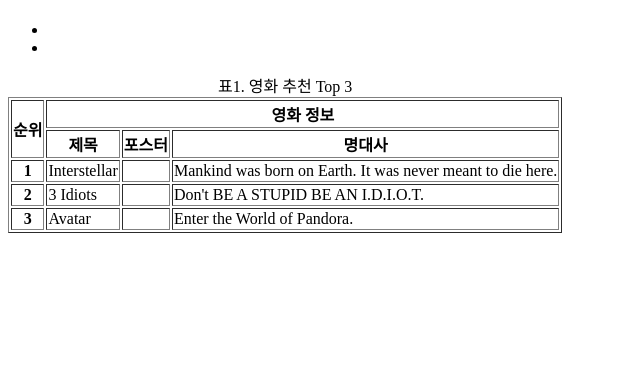
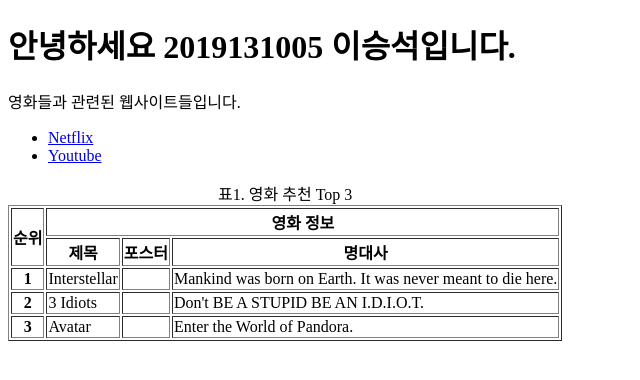
Before and after one commit to 2019131005/HomeworkRepository, a plain HTML site: page LAB1/index.html in a window 1280 px wide. Shown: the whole page, without its empty margins (0-640 px from the left). Drawn offline with Linux system fonts and the light colour scheme.

Commit message:
Added Title and hyperlinks

```diff
--- a/LAB1/index.html
+++ b/LAB1/index.html
@@ -5,10 +5,11 @@
         <title>Movie Recommendation</title>
     </head>
     <body>
-        <h1></h1>
+        <h1>안녕하세요 2019131005 이승석입니다.</h1>
+        <p>영화들과 관련된 웹사이트들입니다.</p>
         <ul>
-            <li><a href = ""></a></li>
-            <li><a href = ""></a></li>
+            <li><a href = "https://www.netflix.com/kr/">Netflix</a></li>
+            <li><a href = "https://www.youtube.com/">Youtube</a></li>
         </ul>
         <table border = "1">
             <caption>표1. 영화 추천 Top 3</caption>
```
